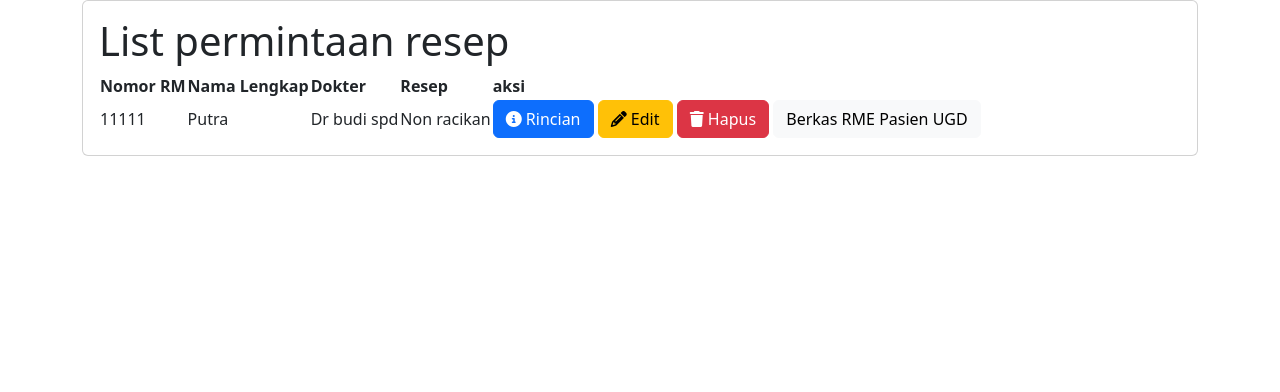
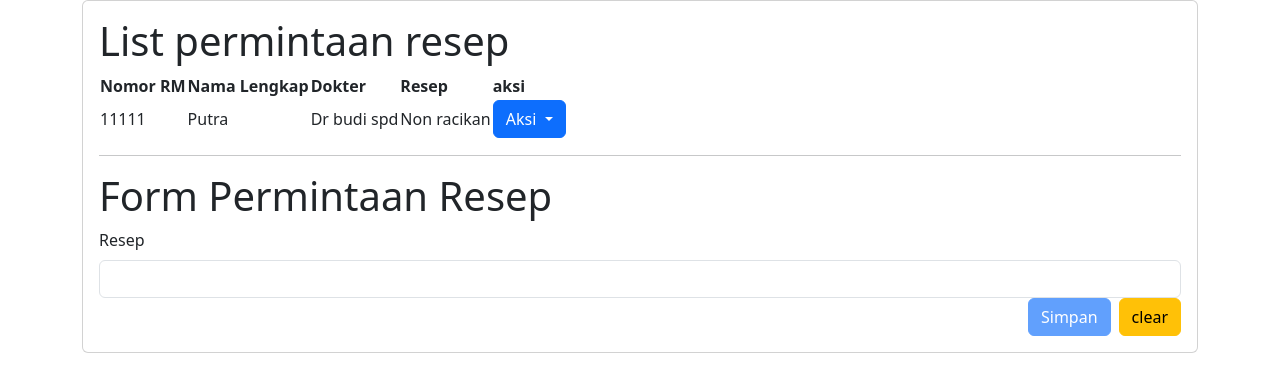
Before and after one commit to bimaarif/latihan-bootstrap, a website: page index9.html in a window 1280 px wide. Drawn offline with nearby package versions, Linux system fonts and the light colour scheme.

Commit message:
mempelajari button group dan drop down

```diff
--- a/index9.html
+++ b/index9.html
@@ -31,14 +31,53 @@
                             <td>Dr budi spd</td>
                             <td>Non racikan</td>
                             <td>
-                                <button class="btn btn-primary"><i class="fas fa-info-circle"></i> Rincian</button>
+                                <!-- <button class="btn btn-primary"><i class="fas fa-info-circle"></i> Rincian</button>
                                 <button class="btn btn-warning"><i class="fas fa-pencil"></i> Edit</button>
                                 <button class="btn btn-danger"><i class="fas fa-trash"></i> Hapus</button>
-                                <button class="btn btn-light">Berkas RME Pasien UGD</button>
+                                <button class="btn btn-light text-nowrap"><i class="fas fa-folder"></i> Berkas RME Pasien UGD</button>
+                                <a href="test.html" class="btn btn-success" role="button"><i class="fas fa-file"></i>
+                                    pembayaran
+                                </a>
+                                <button class="btn btn-outline-danger">batal</button>
+                                <button class="btn btn-info btn-lg">selesai</button>
+                                <button class="btn btn-dark btn-sm">tutup</button>
+                                <button class="btn btn-primary"
+                                 style="--bs-btn-padding-y:.100rem; --bs-btn-padding-x:.2rem;"
+                                ><i class="fas fa-print"></i></button> -->
+                                <div class="btn-group" role="group" aria-label="Button group with nested dropdown">
+
+                                    <div class="btn-group" role="group">
+                                        <button type="button" class="btn btn-primary dropdown-toggle" data-bs-toggle="dropdown" aria-expanded="false">
+                                        Aksi
+                                        </button>
+                                        <ul class="dropdown-menu">
+                                            <li><a class="dropdown-item" href="#"><i class="fas fa-info-circle"></i>detail</a></li>
+                                            <li><a class="dropdown-item" href="#"><i class="fas fa-pencil"></i>Edit</a></li>
+                                            <li><a class="dropdown-item text-danger" href="#"><i class="fas fa-trash"></i>Hapus</a></li>
+                                        </ul>
+                                    </div>
+                                </div>
                             </td>
+
                         </tr>
                     </tbody>
                 </table>
+                <hr>
+                <h1>Form Permintaan Resep</h1>
+                <form action="">
+                    <div class="row">
+                        <div class="col">
+                            <div class="form-label">Resep</div>
+                            <input type="text" class="form-control">
+                        </div>
+
+                    </div>
+
+                    <div class="d-grid gap-2 d-md-flex justify-content-md-end">
+                         <button class="btn btn-primary" disabled>Simpan</button>
+                         <button class="btn btn-warning" >clear</button>
+                    </div>
+                </form>
             </div>
         </div>
       </div>
```
